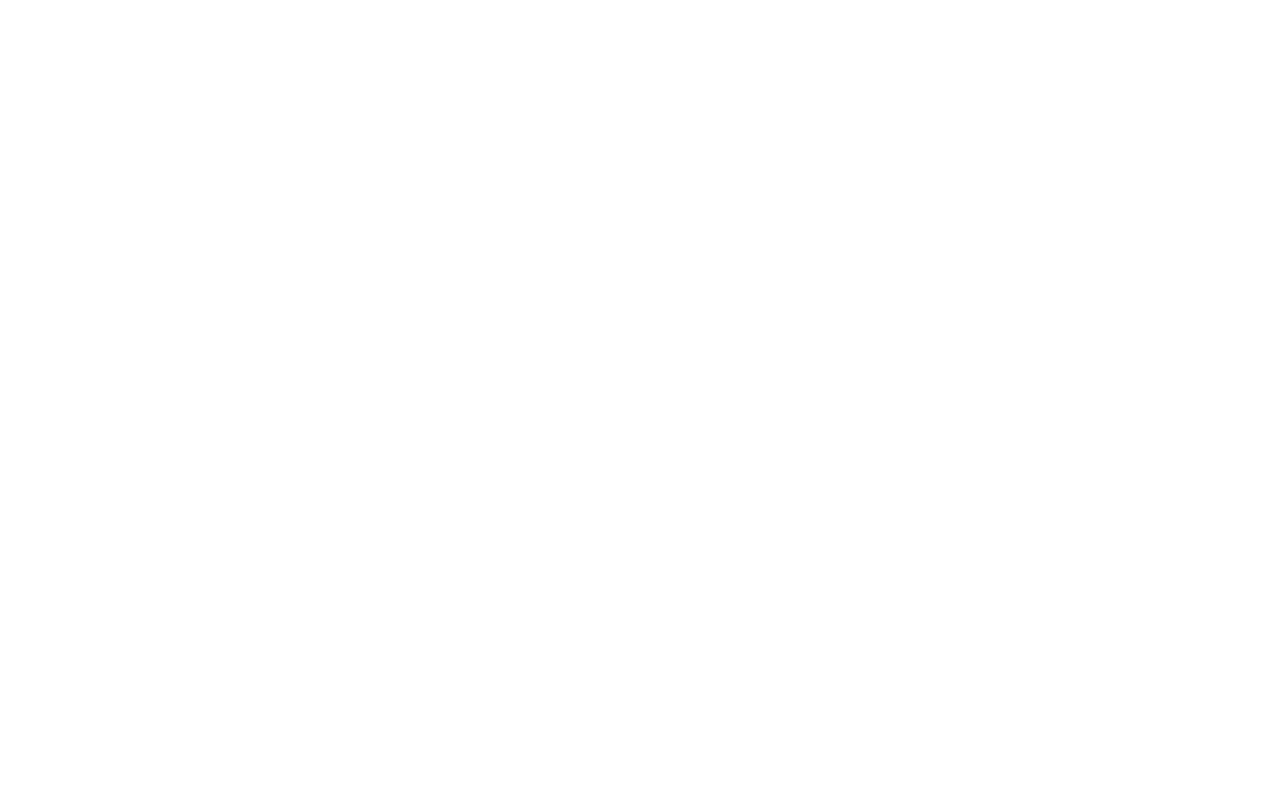
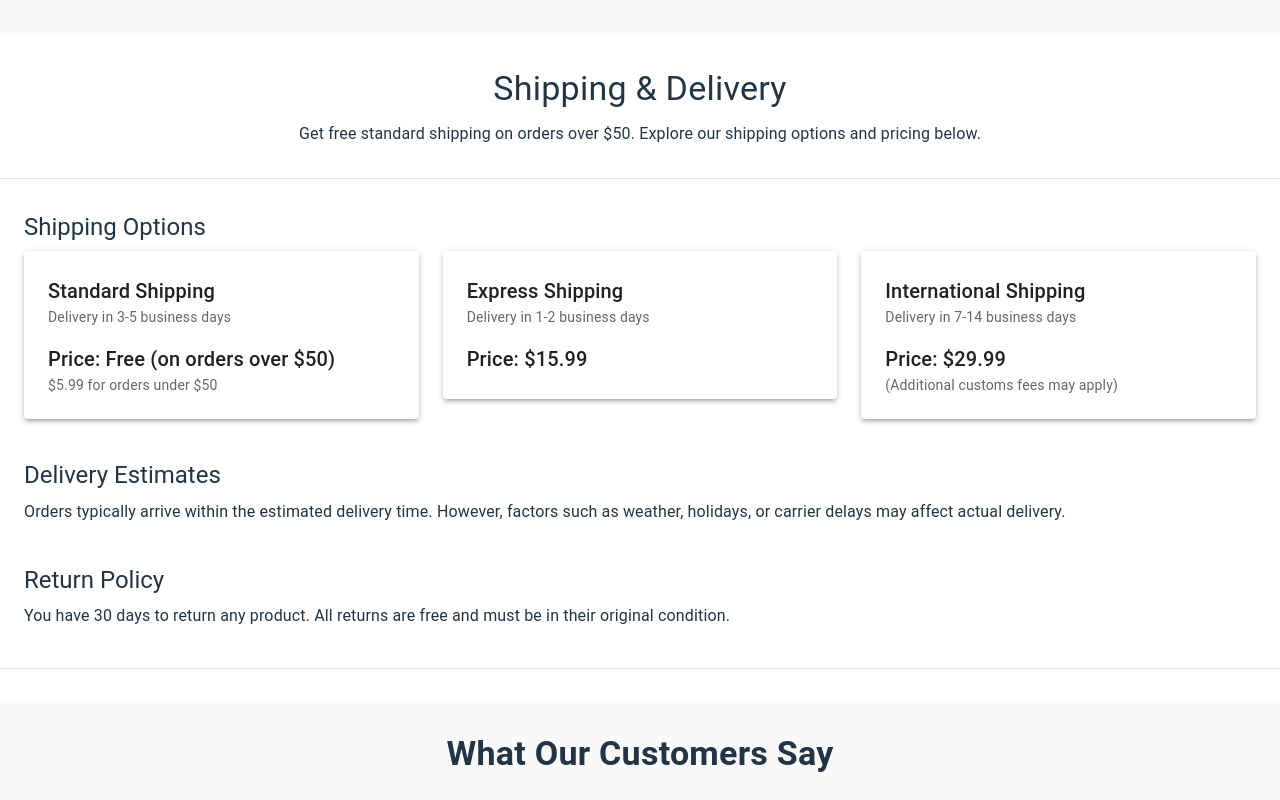
Before and after one commit to MingJae92/ecommerce-store, a React (Vite) app: page /shipping in a window 1280 px wide. Shown: the part 740-1540 px from the top of the page. Before the commit the page ends 800 px from the top, so only its background shows below. Built offline with nearby package versions, Linux system fonts and the light colour scheme.

Commit message:
Get help footer page designs implemented

```diff
--- a/src/components/Pages/Paymentoptions/Paymentoptions.jsx
+++ b/src/components/Pages/Paymentoptions/Paymentoptions.jsx
@@ -1,9 +1,64 @@
-import React from 'react'
+import React from 'react';
+import { Container, Typography, Grid, Card, CardContent, Button, Box } from '@mui/material';
+import Hero from '../../Hero/Hero';
+import Testimonials from '../../Testimonials/Testimonials';
 
-function Paymentoptions() {
+const paymentMethods = [
+  {
+    title: 'Credit/Debit Card',
+    description: 'Pay securely with your credit or debit card.',
+    imgSrc: 'https://via.placeholder.com/150', // Replace with actual image URL
+  },
+  {
+    title: 'PayPal',
+    description: 'Use your PayPal account for quick payments.',
+    imgSrc: 'https://via.placeholder.com/150', // Replace with actual image URL
+  },
+  {
+    title: 'Apple Pay',
+    description: 'Pay with Apple Pay on your Apple devices.',
+    imgSrc: 'https://via.placeholder.com/150', // Replace with actual image URL
+  },
+  {
+    title: 'Google Pay',
+    description: 'Use Google Pay for fast payments from your Android device.',
+    imgSrc: 'https://via.placeholder.com/150', // Replace with actual image URL
+  },
+];
+
+function PaymentOptions() {
   return (
-    <div>Paymentoptions</div>
-  )
+    <Container maxWidth={false} sx={{ padding: 0, marginTop: 4 }}> {/* Set maxWidth to false */}
+      <Hero />
+      <Typography variant="h4" align="center" gutterBottom>
+        Payment Options
+      </Typography>
+
+      <Grid container spacing={4}>
+        {paymentMethods.map((method, index) => (
+          <Grid item xs={12} sm={6} md={3} key={index}>
+            <Card sx={{ width: '100%' }}>
+              <CardContent>
+                <img src={method.imgSrc} alt={method.title} style={{ width: '100%', marginBottom: 16 }} />
+                <Typography variant="h6">{method.title}</Typography>
+                <Typography variant="body2" color="textSecondary">
+                  {method.description}
+                </Typography>
+              </CardContent>
+            </Card>
+          </Grid>
+        ))}
+      </Grid>
+
+      <Box sx={{ marginTop: 4, textAlign: 'center' }}>
+        <Typography variant="h6">Order Summary</Typography>
+        <Button variant="contained" color="primary" sx={{ marginTop: 2 }}>
+          Proceed to Checkout
+        </Button>
+      </Box>
+      <Testimonials />
+    </Container>
+  );
 }
 
-export default Paymentoptions
+export default PaymentOptions;
--- a/src/components/Pages/Returns/Returns.jsx
+++ b/src/components/Pages/Returns/Returns.jsx
@@ -1,9 +1,77 @@
-import React from 'react'
+import React from 'react';
+import { Box, Typography, Button, TextField, Grid } from '@mui/material';
+import Hero from '../../Hero/Hero';
+import Testimonials from '../../Testimonials/Testimonials';
 
 function Returns() {
   return (
-    <div>Returns</div>
-  )
+    <Box sx={{ width: '100%', marginTop: 4, paddingX: 2 }}>
+      {/* Header Section */}
+      <Hero />
+
+      <Typography variant="h3" gutterBottom sx={{ fontWeight: 'bold', textAlign: 'center' }}>
+        Returns & Exchanges
+      </Typography>
+
+      {/* Return Policy */}
+      <Box mb={3} textAlign="center">
+        <Typography variant="body1">
+          If you're not completely satisfied with your purchase, you can return it within 30 days.
+          Products must be unworn and unwashed. Start your return below.
+        </Typography>
+      </Box>
+
+      {/* Return Form */}
+      <Grid container spacing={3} sx={{ justifyContent: 'center' }}>
+        {/* Order Number */}
+        <Grid item xs={12} md={5}>
+          <TextField
+            fullWidth
+            variant="outlined"
+            label="Order Number"
+            placeholder="Enter your order number"
+          />
+        </Grid>
+
+        {/* Email */}
+        <Grid item xs={12} md={5}>
+          <TextField
+            fullWidth
+            variant="outlined"
+            label="Email Address"
+            placeholder="Enter your email"
+          />
+        </Grid>
+
+        {/* Return Reason */}
+        <Grid item xs={12} md={10}>
+          <TextField
+            fullWidth
+            variant="outlined"
+            label="Reason for Return"
+            placeholder="Why are you returning this item?"
+            multiline
+            rows={4}
+          />
+        </Grid>
+
+        {/* Submit Button */}
+        <Grid item xs={12} md={10} mt={2}>
+          <Button
+            variant="contained"
+            color="primary"
+            size="large"
+            fullWidth
+            sx={{ backgroundColor: '#111', padding: '12px 0' }}
+          >
+            Start Return
+          </Button>
+        </Grid>
+      </Grid>
+
+      <Testimonials />
+    </Box>
+  );
 }
 
-export default Returns
+export default Returns;
--- a/src/components/Pages/Shipping/Shipping.jsx
+++ b/src/components/Pages/Shipping/Shipping.jsx
@@ -1,9 +1,103 @@
-import React from 'react'
+import React from 'react';
+import { Box, Typography, Grid, Paper, Divider } from '@mui/material';
+import Testimonials from '../../Testimonials/Testimonials';
+import Hero from '../../Hero/Hero';
 
 function Shipping() {
   return (
-    <div>Shipping</div>
-  )
+    <Box sx={{ width: '100%', py: 5 }}> {/* Full-width Box instead of Container */}
+      <Hero />
+
+      <Typography variant="h4" gutterBottom align="center">
+        Shipping & Delivery
+      </Typography>
+
+      <Typography variant="body1" align="center" gutterBottom>
+        Get free standard shipping on orders over $50. Explore our shipping options and pricing below.
+      </Typography>
+
+      <Divider sx={{ my: 4 }} />
+
+      {/* Shipping Options Section */}
+      <Box sx={{ mb: 5, px: 3 }}> {/* Added padding for better spacing */}
+        <Typography variant="h5" gutterBottom>
+          Shipping Options
+        </Typography>
+        <Grid container spacing={3}>
+          <Grid item xs={12} sm={4}>
+            <Paper elevation={3} sx={{ p: 3 }}>
+              <Typography variant="h6">Standard Shipping</Typography>
+              <Typography variant="body2" color="textSecondary">
+                Delivery in 3-5 business days
+              </Typography>
+              <Typography variant="h6" sx={{ mt: 2 }}>
+                Price: Free (on orders over $50)
+              </Typography>
+              <Typography variant="body2" color="textSecondary">
+                $5.99 for orders under $50
+              </Typography>
+            </Paper>
+          </Grid>
+          <Grid item xs={12} sm={4}>
+            <Paper elevation={3} sx={{ p: 3 }}>
+              <Typography variant="h6">Express Shipping</Typography>
+              <Typography variant="body2" color="textSecondary">
+                Delivery in 1-2 business days
+              </Typography>
+              <Typography variant="h6" sx={{ mt: 2 }}>
+                Price: $15.99
+              </Typography>
+            </Paper>
+          </Grid>
+          <Grid item xs={12} sm={4}>
+            <Paper elevation={3} sx={{ p: 3 }}>
+              <Typography variant="h6">International Shipping</Typography>
+              <Typography variant="body2" color="textSecondary">
+                Delivery in 7-14 business days
+              </Typography>
+              <Typography variant="h6" sx={{ mt: 2 }}>
+                Price: $29.99
+              </Typography>
+              <Typography variant="body2" color="textSecondary">
+                (Additional customs fees may apply)
+              </Typography>
+            </Paper>
+          </Grid>
+        </Grid>
+      </Box>
+
+      {/* Delivery Estimates Section */}
+      <Box sx={{ mb: 5, px: 3 }}>
+        <Typography variant="h5" gutterBottom>
+          Delivery Estimates
+        </Typography>
+        <Typography variant="body1">
+          Orders typically arrive within the estimated delivery time. However, factors such as weather, holidays, or carrier delays may affect actual delivery.
+        </Typography>
+      </Box>
+
+      {/* Return Policy Section */}
+      <Box sx={{ mb: 5, px: 3 }}>
+        <Typography variant="h5" gutterBottom>
+          Return Policy
+        </Typography>
+        <Typography variant="body1">
+          You have 30 days to return any product. All returns are free and must be in their original condition.
+        </Typography>
+      </Box>
+
+      <Divider sx={{ my: 4 }} />
+
+      {/* Testimonials Section */}
+      <Testimonials />
+
+      <Divider sx={{ my: 4 }} />
+
+      <Typography variant="body2" color="textSecondary" align="center">
+        For more details, visit our help page or contact customer support.
+      </Typography>
+    </Box>
+  );
 }
 
-export default Shipping
+export default Shipping;
```
